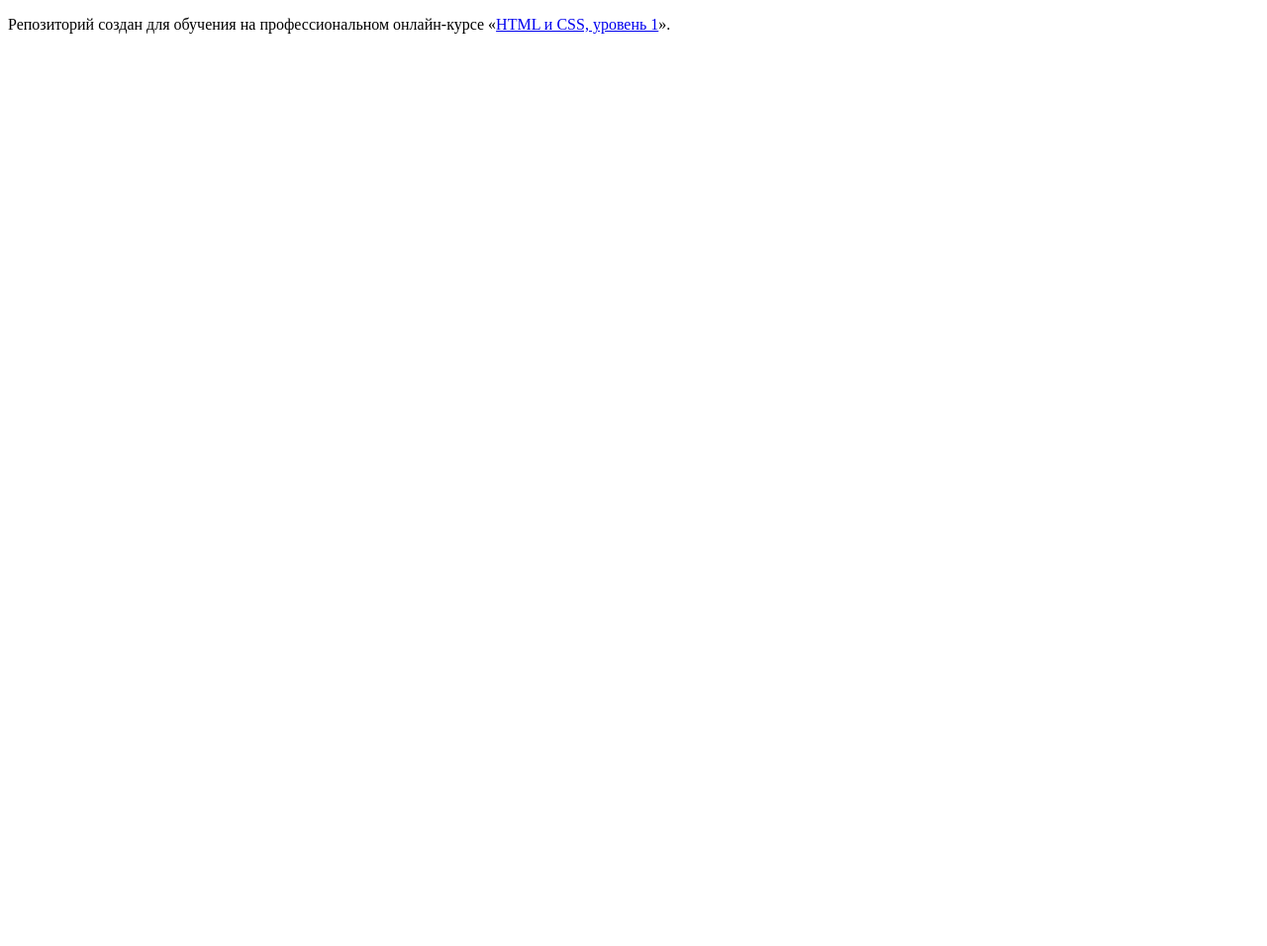
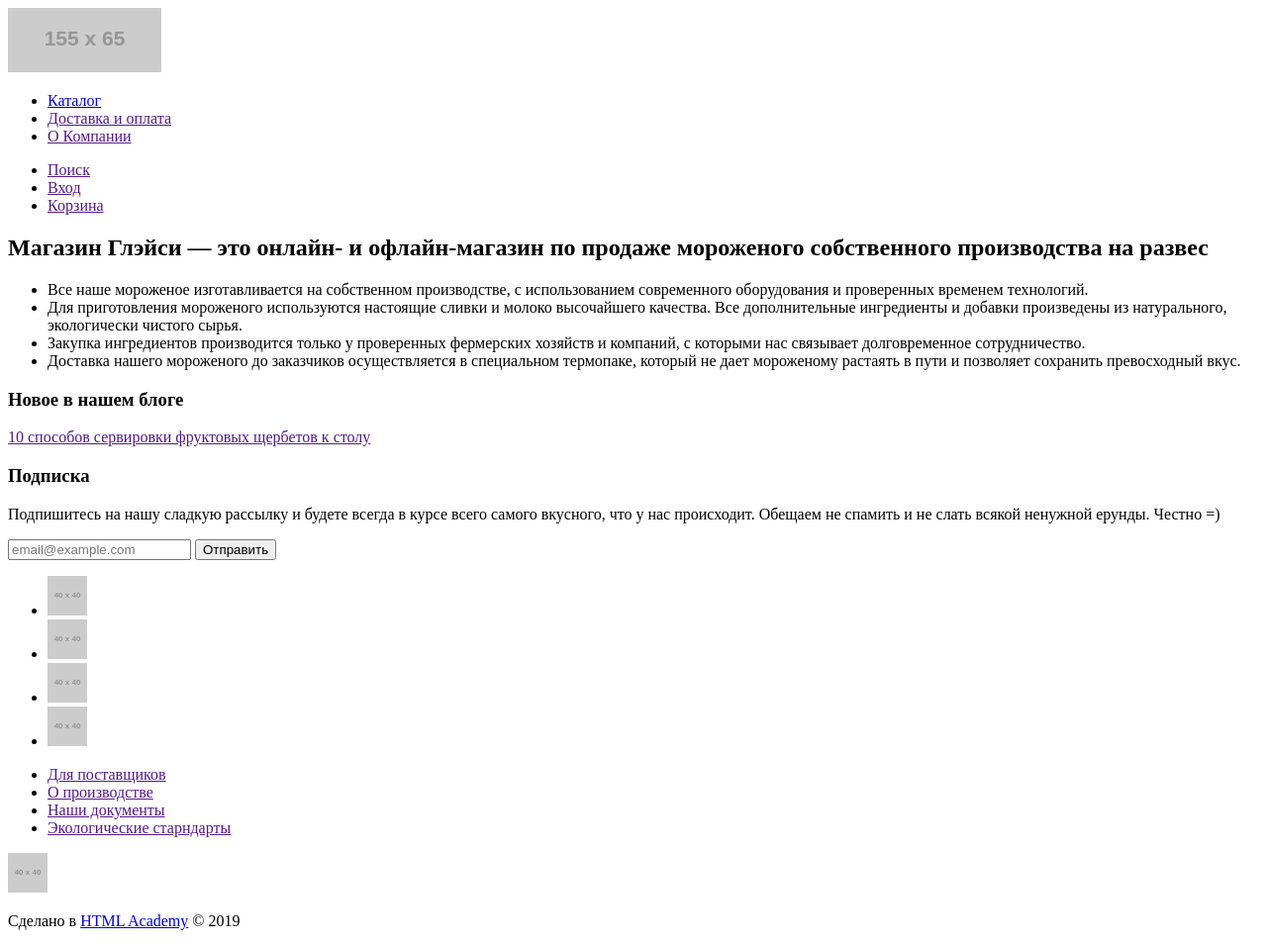
Before and after one commit to chubiitsa/1183797-gllacy-26, a plain HTML site: page index.html in a window 1280 px wide. Shown: the whole page at 99% size. Before the commit the page ends 800 px from the top, so only its background shows below. Drawn offline with Linux system fonts and the light colour scheme; placeholder pictures from the web are drawn by us.

Commit message:
Личный проект: начинаем разметку

```diff
--- a/index.html
+++ b/index.html
@@ -6,7 +6,72 @@
   </head>
   <body>
 
+  <header>
+    <nav>
+      <img src="https://via.placeholder.com/155x65" alt="Логотип магазина Глэйси">
+      <ul>
+        <li><a href="catalog.html">Каталог</a></li>
+        <li><a href="">Доставка и оплата</a></li>
+        <li><a href="">О Компании</a></li>
+      </ul>
+      <ul>
+        <li><a href="">Поиск</a></li>
+        <li><a href="">Вход</a></li>
+        <li><a href="">Корзина</a></li>
+      </ul>
+    </nav>
+  </header>
+
+  <main>
+    <section class="about">
+      <h2>Магазин Глэйси — это онлайн- и офлайн-магазин по продаже мороженого собственного производства на развес</h2>
+      <ul>
+        <li>Все наше мороженое изготавливается на собственном производстве, с использованием современного оборудования и проверенных временем технологий.</li>
+        <li>Для приготовления мороженого используются настоящие сливки и молоко высочайшего качества. Все дополнительные ингредиенты и добавки произведены из натурального, экологически чистого сырья.</li>
+        <li>Закупка ингредиентов  производится только у проверенных фермерских хозяйств и компаний, с которыми нас связывает долговременное сотрудничество.</li>
+        <li>Доставка нашего мороженого до заказчиков осуществляется в специальном термопаке, который не дает мороженому растаять в пути и позволяет сохранить превосходный вкус.</li>
+      </ul>
+    </section>
+
+    <article>
+      <h3>Новое в нашем блоге</h3>
+      <p><a href="">10 способов сервировки
+        фруктовых щербетов к
+        столу</a></p>
+    </article>
+
+    <div>
+      <h3>Подписка</h3>
+      <p>Подпишитесь на нашу сладкую рассылку и будете всегда в курсе всего самого вкусного, что у нас происходит. Обещаем не спамить и не слать всякой ненужной ерунды. Честно =) </p>
+      <label>
+        <input type="email" placeholder="email@example.com">
+      </label>
+      <button type="submit">Отправить</button>
+    </div>
+  </main>
+
+  <footer>
+    <ul>
+      <li><a href=""><img src="https://via.placeholder.com/40x40" alt="Логотип Twitter" width="40px" height="40px"></a></li>
+      <li><a href=""><img src="https://via.placeholder.com/40x40" alt="Логотип Instagram" width="40px" height="40px"></a></li>
+      <li><a href=""><img src="https://via.placeholder.com/40x40" alt="Логотип Facebook" width="40px" height="40px"></a></li>
+      <li><a href=""><img src="https://via.placeholder.com/40x40" alt="Логотип Vkontakte" width="40px" height="40px"></a></li>
+    </ul>
+    <ul>
+      <li><a href="">Для поставщиков</a></li>
+      <li><a href="">О производстве</a></li>
+      <li><a href="">Наши документы</a></li>
+      <li><a href="">Экологические старндарты</a></li>
+    </ul>
+    <div>
+      <a href="https://htmlacademy.ru/intensive/htmlcss"><img src="https://via.placeholder.com/40x40" alt="Логотип HTML Academy"></a>
+      <p>Сделано в <a href="https://htmlacademy.ru/intensive/htmlcss">HTML Academy</a> &copy; 2019</p>
+    </div>
+  </footer>
+
+  <!--
     <p>Репозиторий создан для обучения на профессиональном онлайн‑курсе «<a href="https://htmlacademy.ru/intensive/htmlcss">HTML и CSS, уровень 1</a>».</p>
+-->
 
   </body>
 </html>
```
Also changed, not shown: catalog.html (added, +136 -0 lines).
